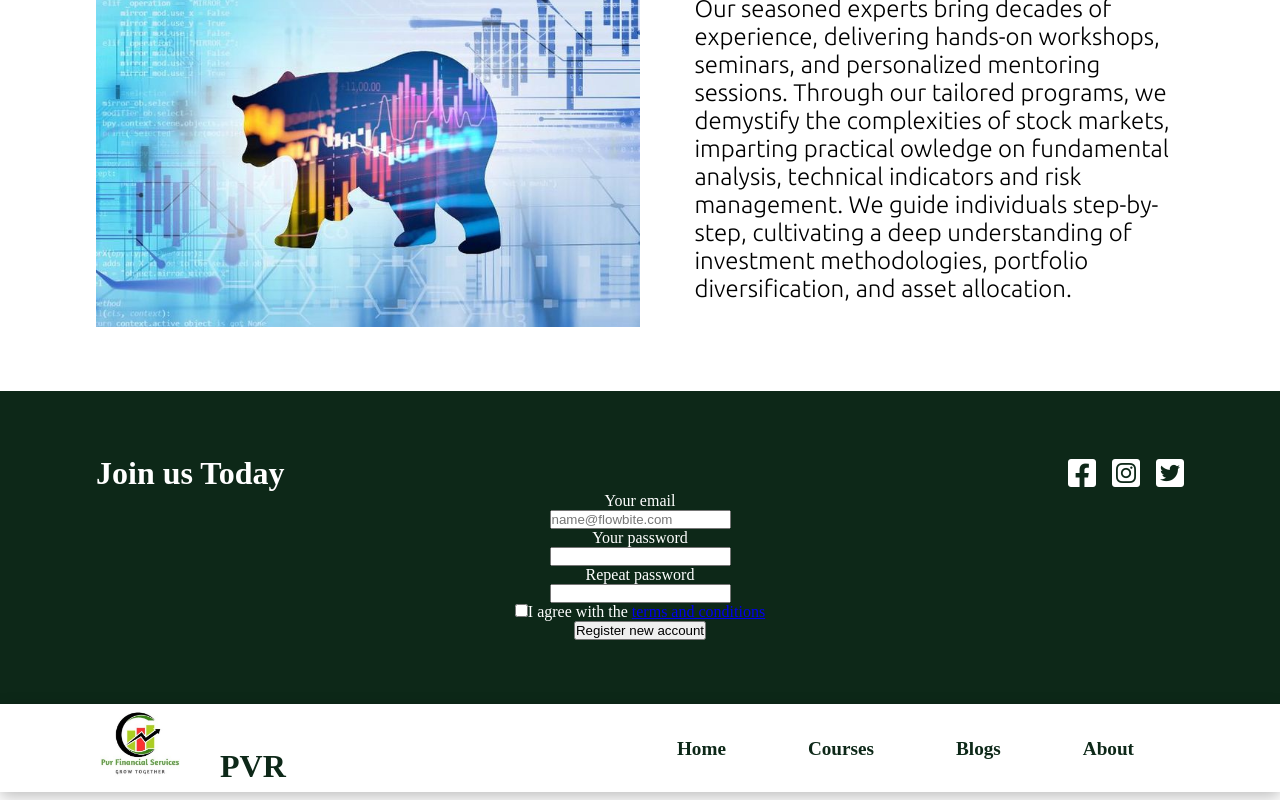
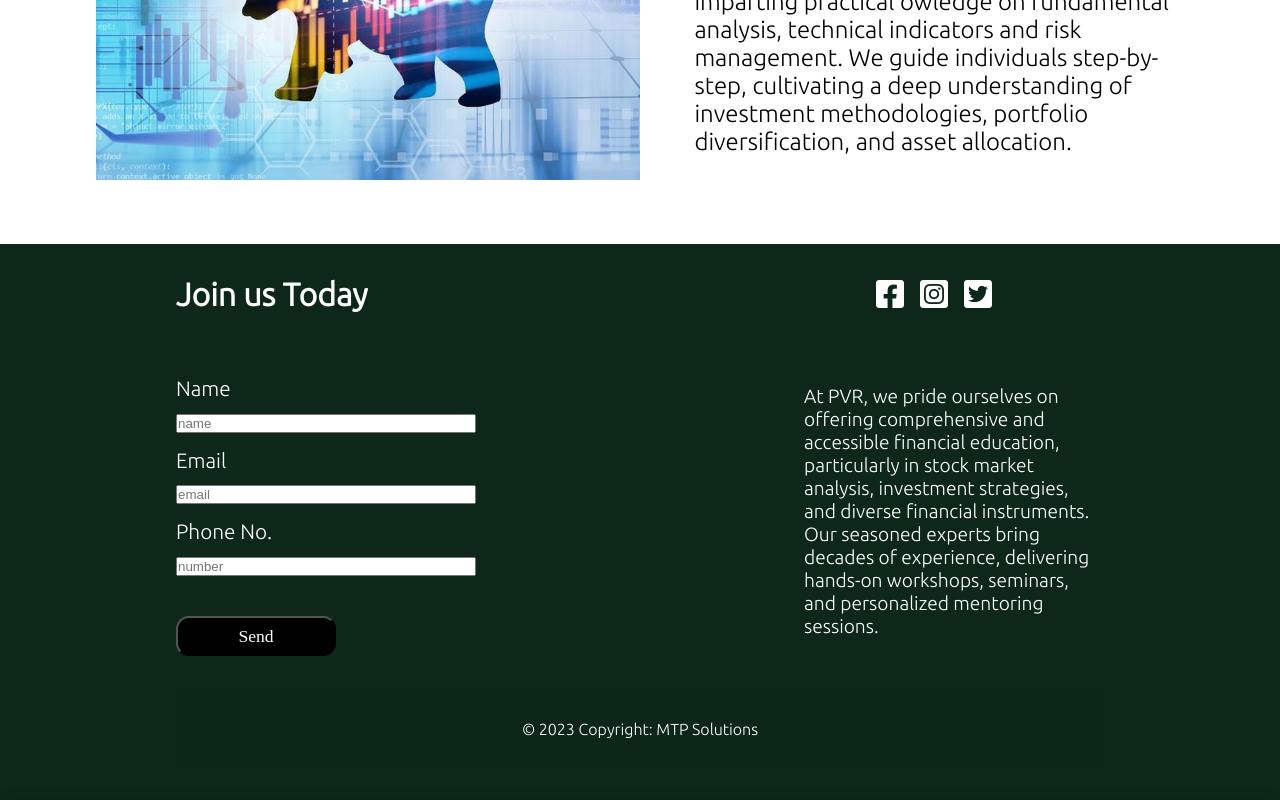
Before and after one commit to ghostgod1/PVRtrading, a React (Create React App) app: page / in a window 1280 px wide. Shown: the part 1661-2461 px from the top of the page. Before the commit the page ends 2365 px from the top, so only its background shows below. Built offline with nearby package versions, Linux system fonts and the light colour scheme; a web font is replaced by a local one.

Commit message:
finally done

```diff
--- a/package.json
+++ b/package.json
@@ -3,6 +3,8 @@
   "version": "0.1.0",
   "private": true,
   "dependencies": {
+    "@babel/runtime": "^7.15.4",
+    "metro-react-native-babel-preset": "^0.69.0",
     "@fortawesome/fontawesome-svg-core": "^6.4.2",
     "@fortawesome/free-regular-svg-icons": "^6.4.2",
     "@testing-library/jest-dom": "^5.17.0",
--- a/src/components/Footer.js
+++ b/src/components/Footer.js
@@ -1,9 +1,5 @@
-'use client';
-
-import { Button, Checkbox, Label, TextInput } from 'flowbite-react';
-import Link from 'next/link';
+import "./FooterStyles.css";
 import React from 'react';
-import "./FooterStyles.css";
 
 const Footer = () => {
 	return(
@@ -12,7 +8,7 @@ const Footer = () => {
 			<div>
 			<h1>Join us Today</h1>
 			</div>
-			<div>
+			<div className="social">
 				<a href="/">
 					<i className="fa-brands fa-facebook-square"></i>
 				</a>
@@ -24,39 +20,43 @@ const Footer = () => {
 				</a>
 			</div>
 		</div>
-		<div className="bottom">
-			<form className="flex max-w-md flex-col gap-4">
-      <div>
-        <div className="mb-2 block">
-          <Label htmlFor="email2" value="Your email" />
-        </div>
-        <TextInput id="email2" type="email" placeholder="name@flowbite.com" required shadow />
+	<div className="bottom">
+	<form className="form">
+      <label >Name</label>
+      <input
+      type="text"
+      placeholder="name"
+      />
+      <label >Email</label>
+      <input
+      type="email"
+      placeholder="email"
+      />
+      <label >Phone No.</label>
+      <input
+      type="text"
+      placeholder="number"
+      />
+      <div className="sub">
+      <button>Send</button>
       </div>
-      <div>
-        <div className="mb-2 block">
-          <Label htmlFor="password2" value="Your password" />
-        </div>
-        <TextInput id="password2" type="password" required shadow />
-      </div>
-      <div>
-        <div className="mb-2 block">
-          <Label htmlFor="repeat-password" value="Repeat password" />
-        </div>
-        <TextInput id="repeat-password" type="password" required shadow />
-      </div>
-      <div className="flex items-center gap-2">
-        <Checkbox id="agree" />
-        <Label htmlFor="agree" className="flex">
-          I agree with the&nbsp;
-          <Link href="#" className="text-cyan-600 hover:underline dark:text-cyan-500">
-            terms and conditions
-          </Link>
-        </Label>
-      </div>
-      <Button type="submit">Register new account</Button>
     </form>
-		</div>
-		</div>
+    <div className="about">
+    <p>At PVR, we pride ourselves on
+			offering comprehensive and accessible financial
+			education, particularly in stock market analysis,
+			investment strategies, and diverse financial
+			instruments. Our seasoned experts bring decades of
+			 experience, delivering hands-on workshops,
+			 seminars, and personalized mentoring sessions.
+	</p>
+    </div>
+
+	</div>
+	<div className='company'>
+        © 2023 Copyright: MTP Solutions
+    </div>
+	</div>
 
 	);
 }
--- a/src/components/FooterStyles.css
+++ b/src/components/FooterStyles.css
@@ -1,7 +1,9 @@
 .footer{
-	padding: 4rem 6rem;
+	padding: 2rem 11rem;
 	background: #0d2818;
 	color: white;
+	font-family: "Ubuntu";
+	position: relative;
 }
 
 .top{
@@ -18,6 +20,79 @@
 	margin-left: 1rem;
 }
 
+.social{
+	padding-right: 7rem;
+}
+
 .top i:hover{
 	color: #3fa34d;
 }
+
+.bottom{
+	padding-top: 3rem;
+	text-align: start;
+	display: flex;
+	justify-content: space-between;
+	flex-wrap: wrap;
+	list-style: none;
+}
+
+.form{
+	display: flex;
+	flex-direction: column;
+	width: 300px;
+}
+
+.about{
+	padding-top: 1.5rem;
+	font-size: 1.2rem;
+	display: flex;
+	flex-direction: column;
+	width: 300px;
+}
+
+.bottom label{
+	font-size: 1.3rem;
+	padding: 1rem 0 0.8rem 0;
+}
+
+.sub{
+	padding-top: 2.5rem;
+	color: black;
+	padding-bottom: 2rem;
+}
+
+button{
+	width: 160px;
+	height: 40px;
+	background: black;
+	color: white;
+	border-radius: 13px;
+}
+
+button:hover{
+	color: white;
+	background: ;
+}
+
+.company{
+	padding-top: 2rem ;
+	height: 80px;
+	font-size: 1rem;
+	text-align: center;
+	background: rgba(0, 0, 0, 0.05);
+}
+
+@media screen and (max-width: 850px){
+	.footer{
+		padding: 4rem 2rem;
+	}
+
+	.footer i{
+		margin: 1rem 1rem 0 0;
+	}
+
+	.bottom div{
+		width: 50%;
+	}
+}
--- a/src/components/Hero.js
+++ b/src/components/Hero.js
@@ -8,6 +8,7 @@ function Hero(props){
             <div className="hero-text">
             <h1>{props.title}</h1>
             <p>{props.text}</p>
+            <button className="alone">{props.button}</button>
             </div>
             </div>
         </>
--- a/src/components/HeroStyles.css
+++ b/src/components/HeroStyles.css
@@ -2,6 +2,7 @@
     width: 100%;
     height: 100vh;
     position: relative;
+    text-align: left;
 }
 
 .hero-mid{
@@ -18,23 +19,25 @@ img{
     object-fit: cover;
 }
 
+
 .hero-text{
     position: absolute;
     top: 55%;
     left: 50%;
     transform: translate(-50%, -50%);
     width: 100%;
+    padding-left: 70px;
 }
 
 .hero-text h1{
-    font-size: 3rem;
+    font-size: 4rem;
     font-weight: 800;
     color: #fff;
     -webkit-bakcground-clip: text;
 }
 
 .hero-text p{
-    font-size: 1.7rem;
+    font-size: 1.5rem;
     color: #fff;
     padding: 0.5rem 0 2rem 0;
 }
--- a/src/components/Information.js
+++ b/src/components/Information.js
@@ -3,8 +3,7 @@ import InformationData from "../components/InformationData.js";
 const Information = () => {
 	return(
 		<div className="info">
-			<h1>PVR Financial Services</h1>
-			<p>Trusted advisors for a secure tomorrow</p>
+
 			<InformationData
 			className="first-des"
 			heading="What to Expect"
--- a/src/components/Navbar.js
+++ b/src/components/Navbar.js
@@ -12,15 +12,16 @@ class Navbar extends Component {
   render(){
   return (
       <nav className="navbarItems">
-
             <h1 className="navbar-logo">
-                <img className="nav-img" src={logo}/>
+              <img className="nav-img" src={logo}/>
                 PVR
             </h1>
+
             <div className="menu-icons" onClick={this.handleClick}>
               <i className={this.state.clicked ?
                 "fas fa-times" : "fas fa-bars"}></i>
             </div>
+
             <ul className={this.state.clicked ?
                 "nav-menu active" : "nav-menu"}>
             { MenuItems.map((item,index) => {
@@ -32,6 +33,7 @@ class Navbar extends Component {
               );
             })}
             </ul>
+            <button>WhatsApp</button>
       </nav>
         );
     }
--- a/src/components/NavbarStyles.css
+++ b/src/components/NavbarStyles.css
@@ -3,7 +3,7 @@
     background-color:#fff ;
     justify-content: space-between;
     align-items: center;
-    padding: 0 30px;
+    padding: 0 20px;
     box-shadow: 0 5px 15px 0 rgba(0,0,0,0.25);
     width: 100%;
     height: 88px;
@@ -20,7 +20,7 @@
 }
 
 .nav-img{
-    width: 80px;
+    width: 90px;
     margin-right: 40px;
 }
 
@@ -33,10 +33,17 @@
     font-size: 22px;
 }
 
+button{
+    font-size: 1.1rem;
+    font-family: 'Times New Roman', Times, serif;
+    background:#3fa34d;
+    cursor: pointer;
+}
+
 .nav-links{
     text-decoration: none;
     color: #0d2818;
-    font-size: 1.2rem;
+    font-size: 1.4rem;
     font-weight: 600;
     padding: 0.7rem 1rem;
 }
@@ -47,6 +54,7 @@
     border-radius: 4px;
     transition: all 0.2s ease-in-out;
 }
+
 
 .menu-icons{
     display:none;
--- a/src/routes/Blogs.js
+++ b/src/routes/Blogs.js
@@ -10,7 +10,7 @@ function  Blogs(){
             cName="hero-mid"
             heroImg={blog}
             title="Blogs"
-       />
+            />
         </>
     )
 }
--- a/src/routes/Home.js
+++ b/src/routes/Home.js
@@ -11,8 +11,9 @@ function Home (){
        <Hero
        cName="hero"
        heroImg={homeImg}
-       title="Your Partner in Financial Growth"
-       text="Let's Dive In"
+       title="PVR Financial Services"
+       text="Connect with us"
+       button="Enquiry"
        />
        <Information />
        <Footer />
```
